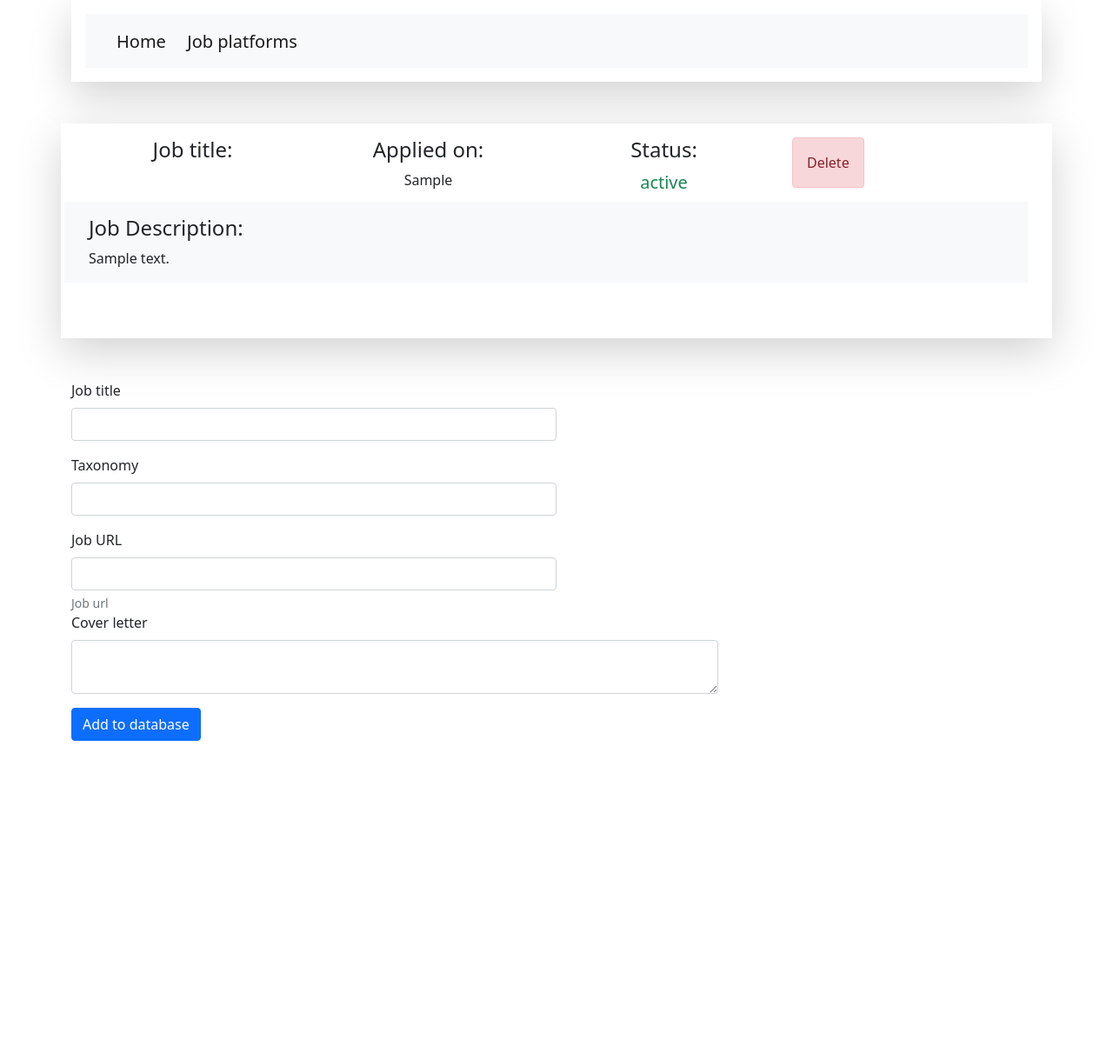
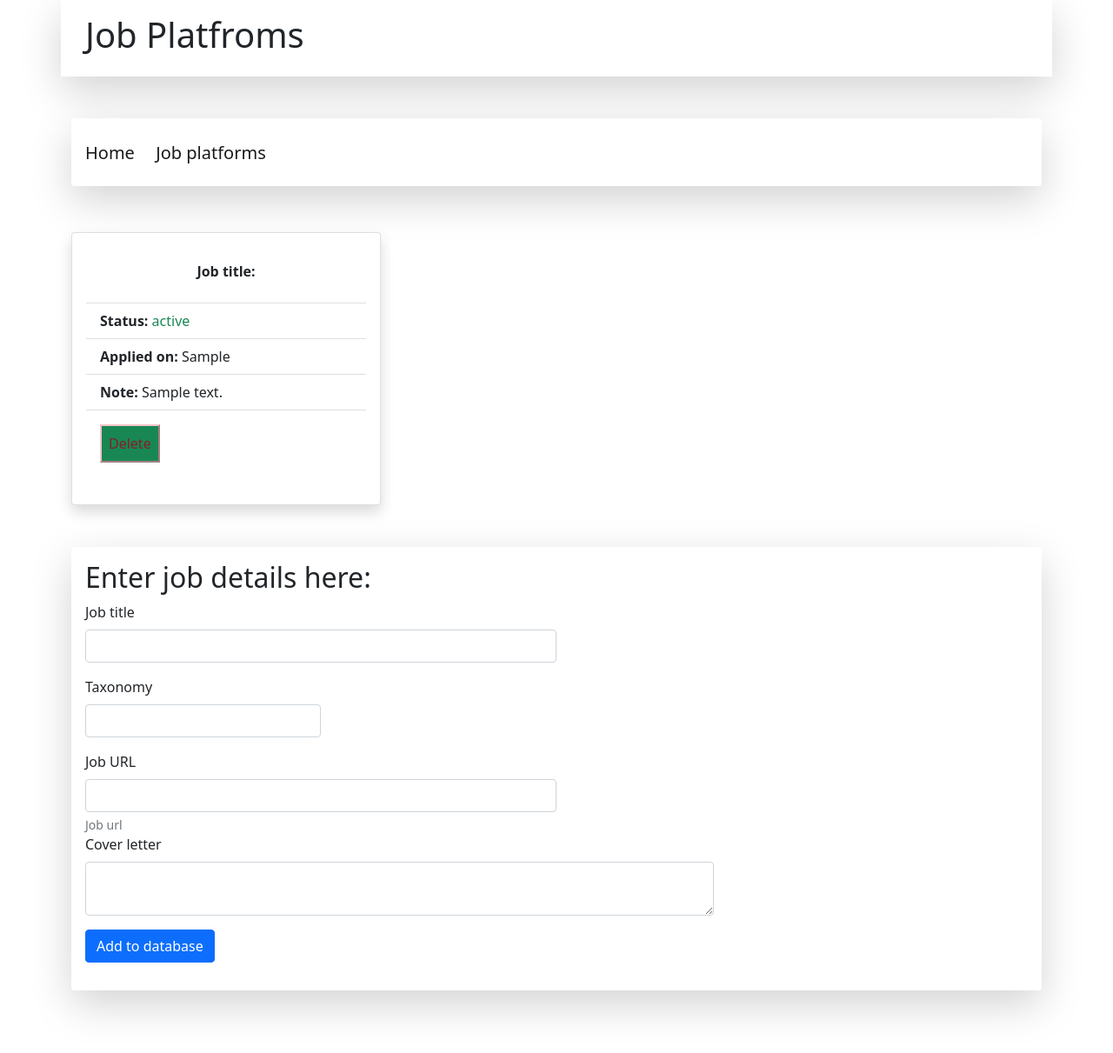
Before and after one commit to Zakaria1986/jobsearch, a PHP site: page / in a window 1280 px wide. Shown: the whole page at 87% size. Before the commit the page ends 852 px from the top, so only its background shows below. Run offline with PHP 8.4, Linux system fonts and the light colour scheme; tables that the repository leaves empty or names only in its code hold one stand-in row (values such as "Sample post"); data that the repository does not hold is empty.

Commit message:
refacting coding, fixed nav bug and edited update feature, and the website is now live, still not ready to share with the world as its valnaruable to sql inject attacks

```diff
--- a/entryForm/entryform.php
+++ b/entryForm/entryform.php
@@ -1,17 +1,18 @@
 
-<div class="container">
+<div class="mt-10 shadow-lg p-3 mb-5 bg-body rounded">
   <!-- Content here -->
-  <div class="row">
+  <div class="row justify-content-md-center">
+    <h2>Enter job details here:</h2>
+    </div>
 
-    </div>
-  <div class="row ">
+  <div class="row justify-content-md-center">
         <form action="inc/insertinto.php" method="POST">
             <div class="mb-3 col-6">
                 <label for="exampleInputEmail1" class="form-label">Job title</label>
                 <input type="text" name='job_title' class="form-control" id="exampleInputEmail1" aria-describedby="enter email address">
                 <div id="emailHelp" class="form-text"></div>
             </div>
-            <div class="mb-3 col-6">
+            <div class="mb-3 col-3">
                 <label for="taxChoice" class="form-label">Taxonomy</label>
                 <input list="status" name="status" class="form-control" id="taxChoice" aria-describedby="Satus application in">
                 <datalist id="status">
--- a/entryForm/recruitEntryForm.php
+++ b/entryForm/recruitEntryForm.php
@@ -2,7 +2,7 @@
 
 <!-- This goes into recruite.php -->
 
-<div class="container">
+<div class="container shadow-lg p-3 mb-5 bg-body rounded"">
   <!-- Content here -->
   <div class="row">
         <h2>Enter recruiters details here: </h2>
--- a/entryForm/recruiters.php
+++ b/entryForm/recruiters.php
@@ -11,10 +11,10 @@
   <!-- Content here -->
 </div>
     <br>
-<div class="container">
+<div class="container bg-body">
   <!-- Content here -->
 
-           <div class="row  alert-secondary">
+           <div class="row bg-success p-2 text-dark bg-opacity-5">
                 <?php
                 RecruitFetchResult();
                 ?>
--- a/inc/select.php
+++ b/inc/select.php
@@ -1,42 +1,39 @@
 <?php
+
 function fetchResult(){
     global $link;
     $query = "SELECT * FROM cover_letters";
     $result = $link->query($query);
 //   echo var_dump($result->num_rows);
+
+echo ' <div class="row">';
+
 if($result->num_rows > 0):
     while($rows = $result->fetch_assoc()): ?>
+    <div class="col-md-4 ">
+        <div class="card shadow p-3 mb-5 bg-body rounded" style=" margin: 0.3rem 0">
 
-    <div class='row shadow-lg p-3 mb-5 bg-body '>
-        <div class="row text text-center">
-                <div class="col align-middle">
-                    <h4>Job title:</h4>  <a target="_blank" href="<?php echo $rows['url']; ?>"><h6><?php echo $rows['Job_title'];  ?></h6></a>
+            <div class="card-body text-center">
+                <strong class="fs-6 card-title ">Job title:  </strong>
+                <p class=" card-title">
+                     <a target="_blank" href="<?php echo $rows['url']; ?>">
+                        <?php echo $rows['Job_title'];  ?></a>
+                </p>
                </div>
-                <br><br>
-                <div class="col">
-                    <h4 class='align-middle'> Applied on:</h4>  <?php echo $rows['created']; ?>
+            <ul class="list-group list-group-flush">
+                <li class="list-group-item"> <strong class=" card-title" > Status:</strong> <span class='fs-8 text-success'><?php echo $rows['status']; ?></span> </li>
+                <li class="list-group-item">  <strong class="card-title">Applied on: </strong>  <?php echo $rows['created']; ?></li>
+                <li class="list-group-item">  <strong class=" card-title">Note:</strong> <?php echo $rows['description']; ?></li>
+        </ul>
+
+            <div class="card-body">
+                    <form class='align-items-end ' action="inc/delete.php" method="GET">
+                        <input type="hidden" name="delete_by_id" value='<?php echo $rows['id']; ?>'>
+                        <input class="alert-danger d-flex align-items-right bg-success p-2" style="--bs-bg-opacity: .10;" role="alert"  type="submit" name='delete' value='Delete'>
+                    </form>
             </div>
 
-                <div class="col">
-                    <h4> Status:</h4> <span class='fs-5 text-success'><?php echo $rows['status']; ?></span>
-                </div>
-                <!-- This is a danger Zone -->
-                        <div class="col-md-3 text-right" class="alert alert-danger d-flex " role="alert">
-                            <form action="inc/delete.php" method="GET">
-                                <input type="hidden" name="delete_by_id" value='<?php echo $rows['id']; ?>'>
-                                <input class="alert alert-danger d-flex align-items-right" role="alert"  type="submit" name='delete' value='Delete'>
-                            </form>
 
-                        </div>
-                        <!-- Ends -->
-        </div>
-         <br>
-        <div class="shadow-none p-3 mb-5 bg-light row">
-            <div class="col">
-                <h4>Job Description:</h4>
-                <?php echo $rows['description']; ?>
-
-            </div>
         </div>
     </div>
 
@@ -46,6 +43,11 @@ function fetchResult(){
     // $link->free();
     // $link->close();
 }
+echo '</div>';
+
+?>
+
+<?php
 
     function RecruitFetchResult(){
         global $link;
@@ -55,13 +57,11 @@ function RecruitFetchResult(){
     if($result->num_rows > 0):
         while($rows = $result->fetch_assoc()): ?>
 
-     <div class="card text-center  " style="width: 18rem; margin: 1rem;" >
-
+        <div class="card text-center shadow-lg p-3 mb-5 bg-body rounded"  style="width: 18rem; margin: 1rem;" >
                         <div class="card-body ">
-
                             <h5 class="card-title card-header" style="margin: 1rem;"><?php echo $rows['name'];  ?></h5>
                             <p class="card-text"><?php echo $rows['comments']; ?>.</p>
-                        <a target="_blank" href="<?php echo $rows['web_site']; ?>" class="btn btn-primary">visit the job site</a>
+                            <a target="_blank" href="<?php echo $rows['web_site']; ?>" class="btn bg-success p-2 text-white" style="--bs-bg-opacity: .10;">visit the job site</a>
                         </div>
         </div>
     <?php
@@ -71,7 +71,6 @@ function RecruitFetchResult(){
     }
 
 ?>
-
 
 <?php
 
@@ -91,9 +90,4 @@ function taxonomyResult(){
     }
 
 
-
-
-
-
-
 ?>
--- a/index.php
+++ b/index.php
@@ -4,8 +4,9 @@
   include_once("inc/delete.php");
   require_once 'pagesections/header.php';
   ?>
+      <div class="row shadow-lg p-3 mb-5 bg-body position-static"><h1 class="position-relative">Job Platfroms</h1></div>
+    <?php
 
-    <?php
     include('nav.php');
     // as the names suggest, it fetches the database data stored in the database
     fetchResult();
--- a/nav.php
+++ b/nav.php
@@ -19,17 +19,9 @@
                     }
 ?>
 
-<div class="container">
-    <div class="row row shadow-lg p-3 mb-5 bg-body position-static">
-  <nav class="navbar navbar-expand-lg navbar-light bg-light">
-    <div class="container-fluid">
+<nav class="navbar navbar-expand-lg navbar-light bg-light shadow-lg p-3 mb-5 bg-body rounded">
      <h2>
-         <!-- <a class="navbar-brand" href="../index.php#">Home</a>  -->
-
          <a class="navbar-brand" href="<?php echo  $index;  ?>">Home</a>
          <a class="navbar-brand" href="<?php echo  $recruits;  ?>">Job platforms</a>
      </h2>
-    </div>
   </nav>
-  </div>
-</div>
--- a/pagesections/footer.php
+++ b/pagesections/footer.php
@@ -0,0 +1,2 @@
+</body>
+</html>
```
Also changed, not shown: inc/backup/fetchresult().php (added, +48 -0 lines), inc/backup/testing.php (added, +96 -0 lines), README.md. Lines whose indentation alone changed are shown as unchanged.
